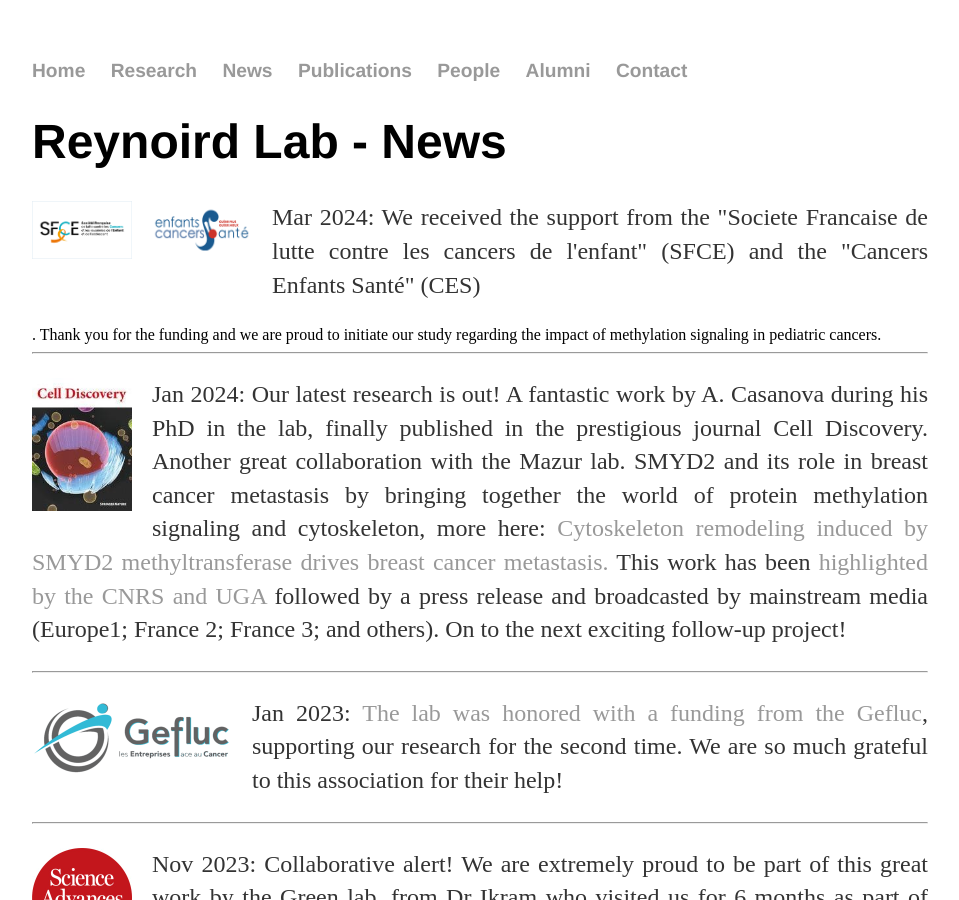
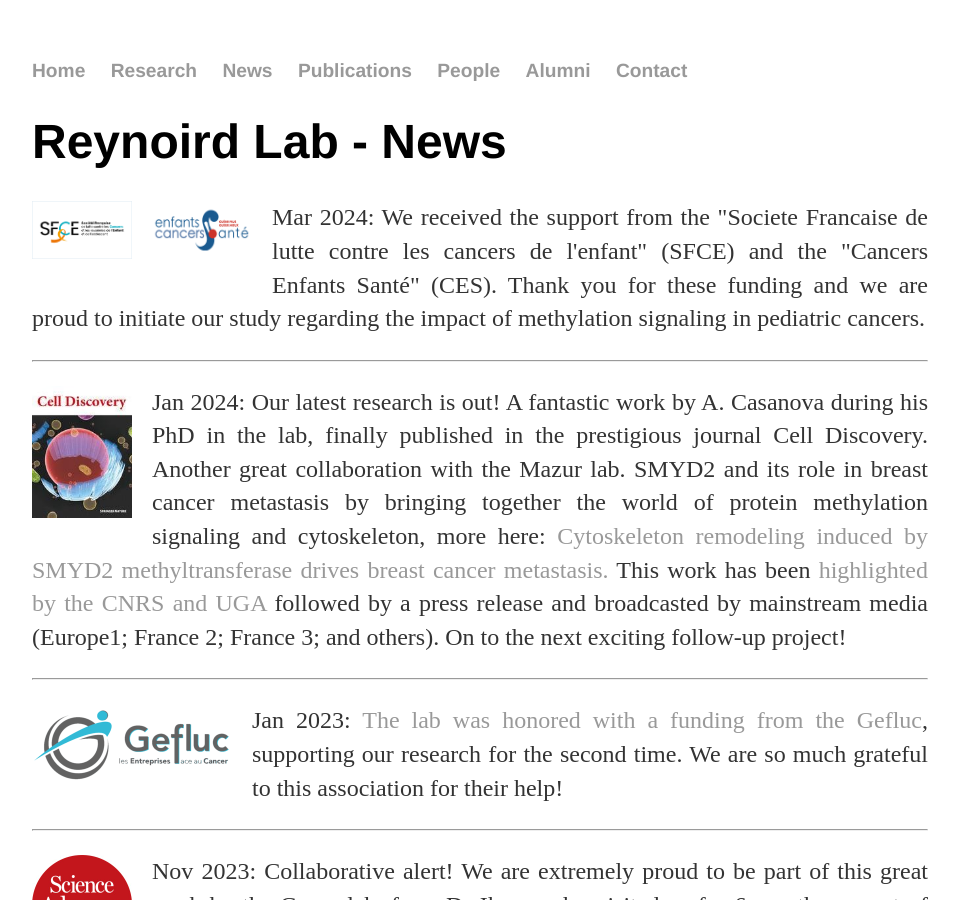
Before and after one commit to Reynoird-Lab/Reynoird-lab.github.io, a Jekyll site: the page built from News/index.html, in a window 1280 px wide and 900 px high. Shown: the whole window, without its empty margins (160-1119 px from the left). Built offline with Jekyll 4.4.1, drawn with Linux system fonts in a browser that asks for light colours; Markdown is read by kramdown in place of the engine named in the settings.

Commit message:
Update index.html

```diff
--- a/News/index.html
+++ b/News/index.html
@@ -9,7 +9,7 @@ title: News
 <div class="div-categoryContainer">
     <img src="https://reynoird-lab.github.io/Images/SFCE.png" title="SFCE" width="100" style="margin: 0px 20px 10px 0px;" class="picture-left"> <img src="https://reynoird-lab.github.io/Images/CES.png" title="CES" width="100" style="margin: 0px 20px 10px 0px;" class="picture-left">
   	<div class="paragraph-right">
-	  <p align="justify"> Mar 2024: We received the support from the "Societe Francaise de lutte contre les cancers de l'enfant" (SFCE) and the "Cancers Enfants Santé" (CES)</div>. Thank you for the funding and we are proud to initiate our study regarding the impact of methylation signaling in pediatric cancers.
+	  <p align="justify"> Mar 2024: We received the support from the "Societe Francaise de lutte contre les cancers de l'enfant" (SFCE) and the "Cancers Enfants Santé" (CES). Thank you for these funding and we are proud to initiate our study regarding the impact of methylation signaling in pediatric cancers.</div>
 </div>
 
 <hr>
```
